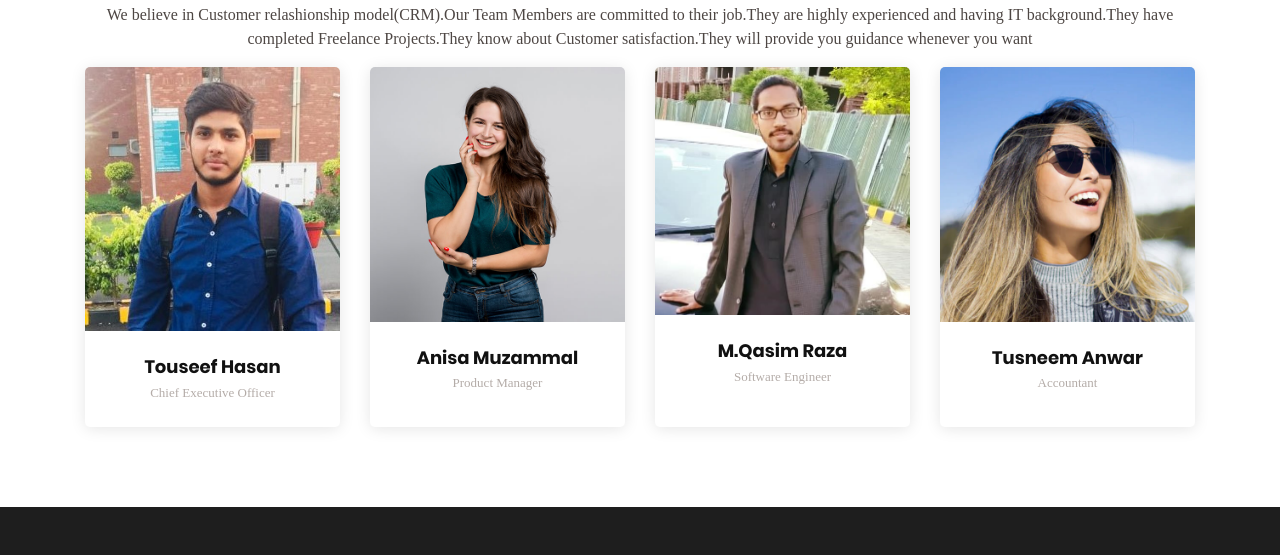
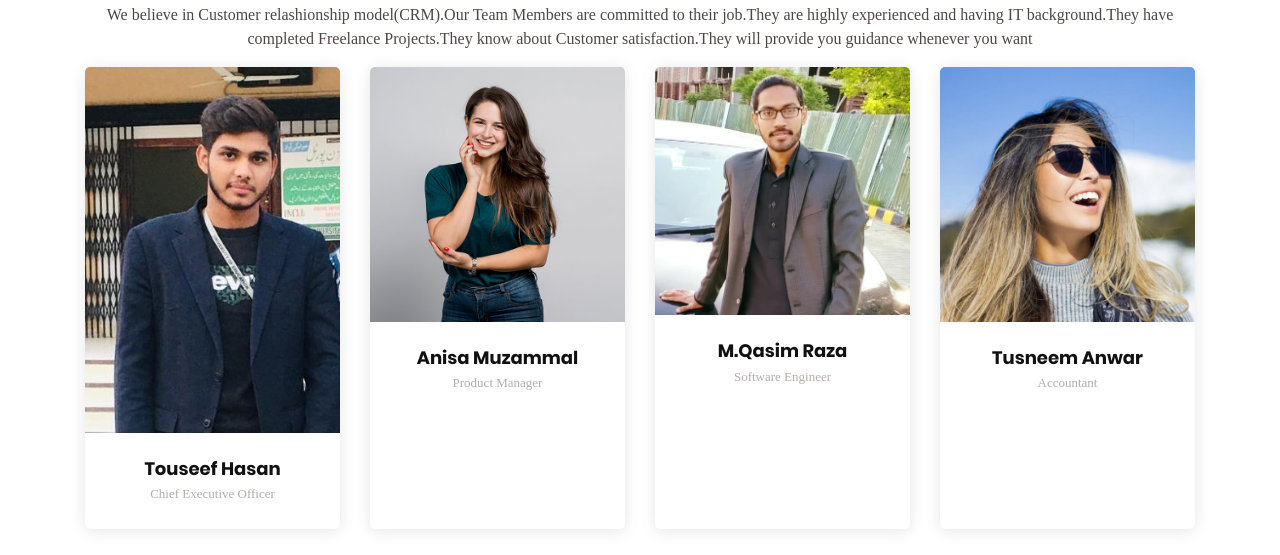
Before and after one commit to toseef847/FYP_FE, a plain HTML site: page team.html in a window 1280 px wide. Shown: the part 245-800 px from the top of the page. Drawn offline with Linux system fonts and the light colour scheme.

Commit message:
Update profile pic tag

```diff
--- a/team.html
+++ b/team.html
@@ -103,7 +103,7 @@
           <div class="col-lg-3 col-md-6 d-flex align-items-stretch">
             <div class="member" data-aos="fade-up">
               <div class="member-img">
-                <img src="assets/img/team/Touseef.jpeg" class="img-fluid" alt="">
+                <img src="assets/img/team/Toseef.jpg" class="img-fluid" alt="">
                 <div class="social">
                   <a href="https://twitter.com/toseef_hasan"><i class="icofont-twitter"></i></a>
                   <a href="https://web.facebook.com/toseef.hasan.56"><i class="icofont-facebook"></i></a>
```
